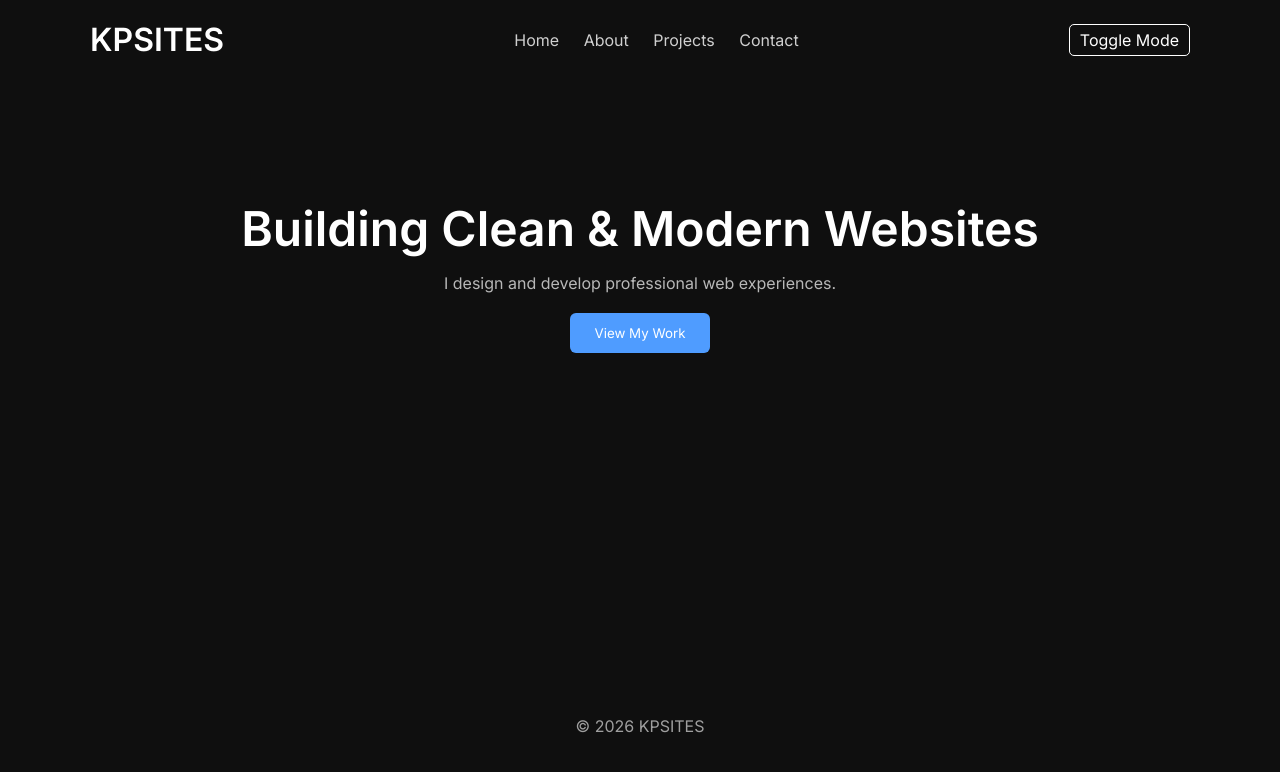
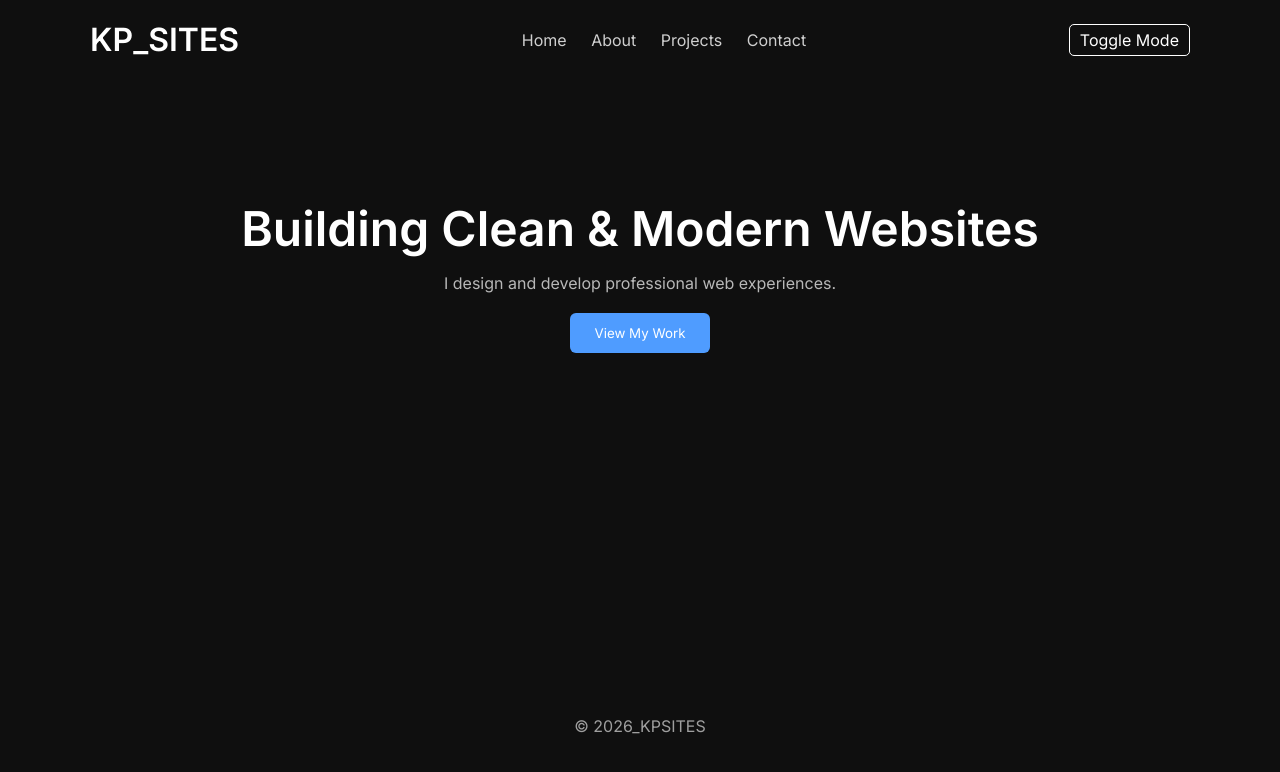
Before and after one commit to klod777x/website, a plain HTML site: page index.html in a window 1280 px wide. Drawn offline with Linux system fonts and the light colour scheme.

Commit message:
Update index.html

```diff
--- a/index.html
+++ b/index.html
@@ -3,14 +3,14 @@
 <head>
   <meta charset="UTF-8">
   <meta name="viewport" content="width=device-width, initial-scale=1.0">
-  <title>Your Name</title>
+  <title>KP_SITES</title>
   <link rel="stylesheet" href="styles.css">
 </head>
 <body>
 
   <header>
     <div class="container">
-      <h1 class="logo">KPSITES</h1>
+      <h1 class="logo">KP_SITES</h1>
       <nav>
         <a href="#">Home</a>
         <a href="#">About</a>
@@ -47,7 +47,7 @@
   </section>
 
   <footer>
-    <p>© 2026 KPSITES
+    <p>© 2026_KPSITES
    </p>
   </footer>
 <script src="script.js"></script>
```
